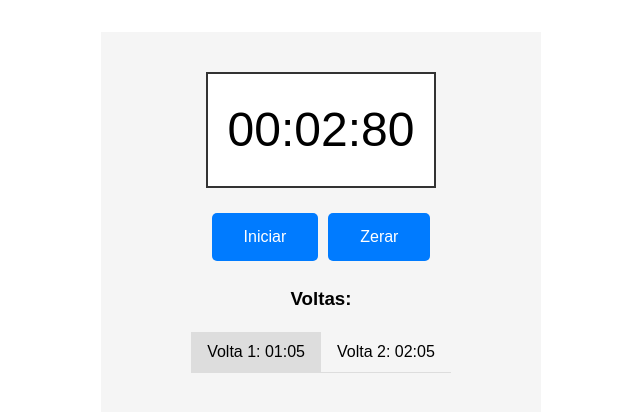
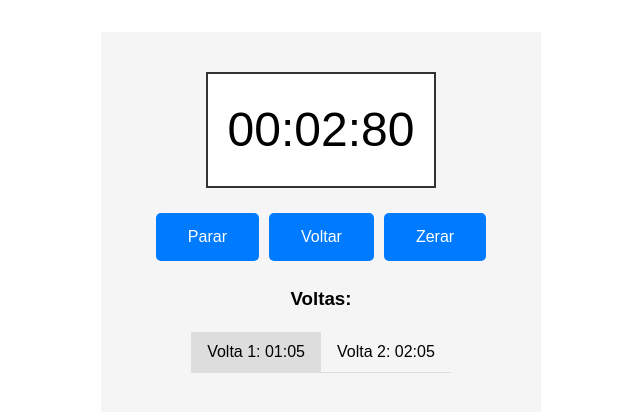
Before and after one commit to IagoMarques/Cronometro, a React (Vite) app: page / in a window 1280 px wide. Both pictures are taken after a click on the button "Iniciar". Shown: the top 412 px of the page, without its empty margins (319-959 px from the left). Built offline with nearby package versions, Linux system fonts and the light colour scheme.

Commit message:
adicao de botoes

```diff
--- a/src/assets/components/Timer.jsx
+++ b/src/assets/components/Timer.jsx
@@ -46,6 +46,7 @@ const Timer = () => {
     <div className="timer-container">
       <TimerDisplay time={formatTime()} />
       <TimerControls
+        timerOn={timerOn}
         onStart={() => setTimerOn(true)}
         onStop={() => setTimerOn(false)}
       />
--- a/src/assets/components/TimerControls.jsx
+++ b/src/assets/components/TimerControls.jsx
@@ -1,9 +1,11 @@
 import React from "react";
 
-const TimerControls = ({ onStart, onStop }) => {
+const TimerControls = ({ timerOn, onStart, onStop }) => {
   return (
     <div className="timer-controls">
-      <button onClick={onStart}>Iniciar</button>
+      {!timerOn && <button onClick={onStart}>Iniciar</button>}
+      {timerOn && <button onClick={onStop}>Parar</button>}
+      {timerOn && <button onClick={onStart}>Voltar</button>}
       <button onClick={onStop}>Zerar</button>
     </div>
   );
```
